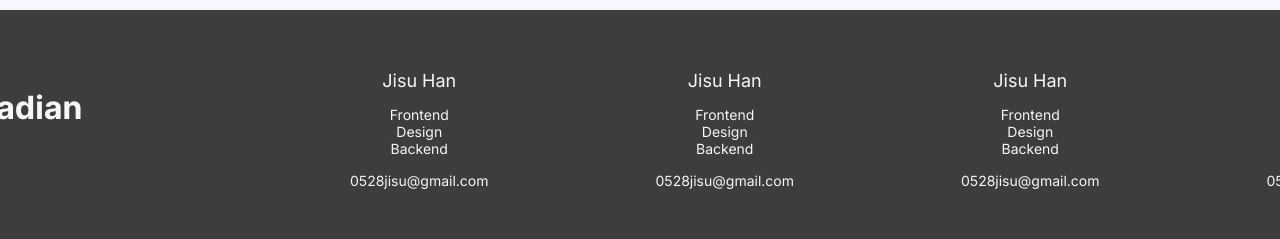
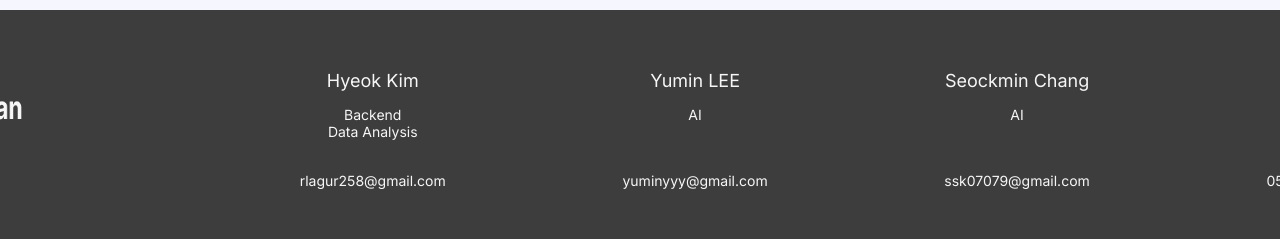
Before and after one commit to Jisu0528/SolutionChallenge_Front, a React (Create React App) app: page / in a window 1280 px wide. Shown: the part 3862-4101 px from the top of the page. Built offline with nearby package versions, Linux system fonts and the light colour scheme; no server answers.

Commit message:
design: footer 수정 #3

```diff
--- a/src/shared/Footer.jsx
+++ b/src/shared/Footer.jsx
@@ -7,13 +7,26 @@ const Footer = () => {
       <Container>
         <Img src={Logo} />
         <People>
-          <Name>Jisu Han</Name>
+          <Name>Hyeok Kim</Name>
           <Role>
-            Frontend <br />
-            Design <br />
             Backend <br />
+            Data Analysis <br /><br />
           </Role>
-          <Email href="010528jisu@gmail.com">0528jisu@gmail.com</Email>
+          <Email href="rlagur258@gmail.com">rlagur258@gmail.com</Email>
+        </People>
+        <People>
+          <Name>Yumin LEE</Name>
+          <Role>
+            AI <br /><br /><br />
+          </Role>
+          <Email  href="yuminyyy@gmail.com">yuminyyy@gmail.com</Email>
+        </People>
+        <People>
+          <Name>Seockmin Chang</Name>
+          <Role>
+            AI <br /><br /><br />
+          </Role>
+          <Email href="ssk07079@gmail.com">ssk07079@gmail.com</Email>
         </People>
         <People>
           <Name>Jisu Han</Name>
@@ -22,25 +35,7 @@ const Footer = () => {
             Design <br />
             Backend <br />
           </Role>
-          <Email>0528jisu@gmail.com</Email>
-        </People>
-        <People>
-          <Name>Jisu Han</Name>
-          <Role>
-            Frontend <br />
-            Design <br />
-            Backend <br />
-          </Role>
-          <Email>0528jisu@gmail.com</Email>
-        </People>
-        <People>
-          <Name>Jisu Han</Name>
-          <Role>
-            Frontend <br />
-            Design <br />
-            Backend <br />
-          </Role>
-          <Email>0528jisu@gmail.com</Email>
+          <Email href="0528jisu@gmail.com">0528jisu@gmail.com</Email>
         </People>
       </Container>
       <CopyRight> ⓒ Copyright All rights reserved DrugGuadian</CopyRight>
@@ -65,7 +60,7 @@ const Container = styled.div`
 `;
 
 const Img = styled.img`
-  width: 208px;
+  width: 148px;
   height: 77px;
   padding-right: 100px;
 `;
```
